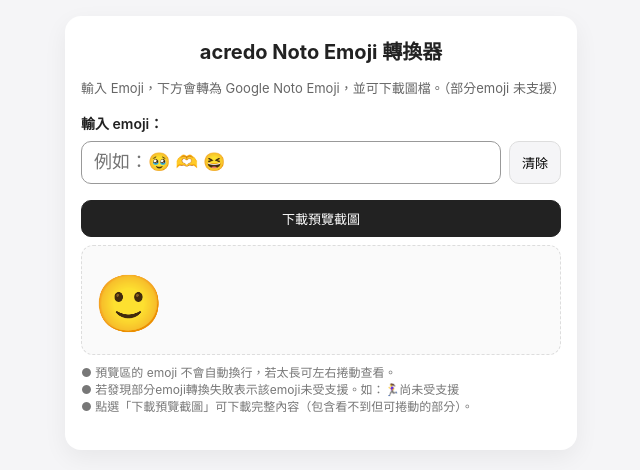
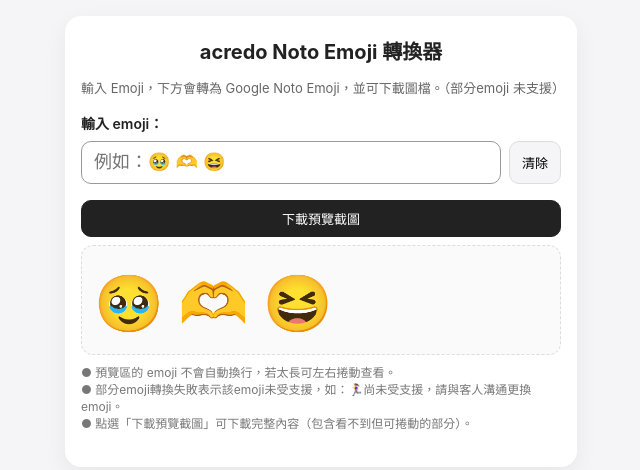
Before and after one commit to ALUXEJulia/acredo-noto-emoji, a plain HTML site: page index.html in a window 1280 px wide. Shown: the whole page, without its empty margins (319-959 px from the left). Drawn offline with nearby package versions, Linux system fonts and the light colour scheme; a web font is replaced by a local one.

Commit message:
Update index.html

```diff
--- a/index.html
+++ b/index.html
@@ -143,7 +143,7 @@
 
     <p class="hint">
       ● 預覽區的 emoji 不會自動換行，若太長可左右捲動查看。<br>
-      ● 若發現部分emoji轉換失敗表示該emoji未受支援。如：🏃‍♀️尚未受支援<br>
+      ● 部分emoji轉換失敗表示該emoji未受支援，如：🏃‍♀️尚未受支援，請與客人溝通更換emoji。<br>
       ● 點選「下載預覽截圖」可下載完整內容（包含看不到但可捲動的部分）。
     </p>
   </div>
@@ -160,7 +160,7 @@
 
     function updateOutput() {
       const value = input.value.trim();
-      output.textContent = value || '🙂';
+      output.textContent = value || '🥹 🫶 😆';
     }
 
     input.addEventListener('input', updateOutput);
```
